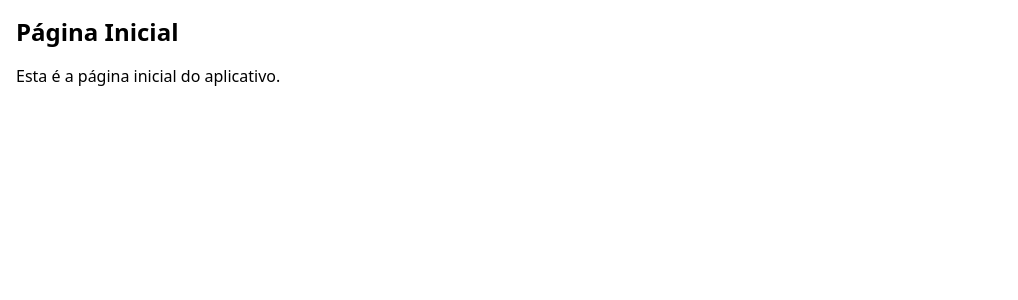
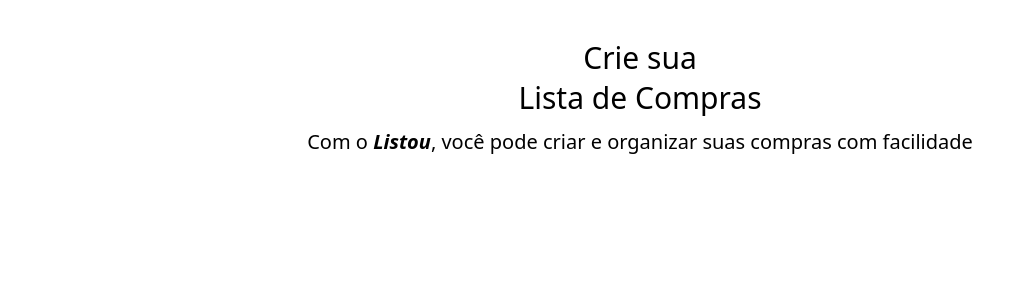
Before and after one commit to ebagabee/listou-frontend-app, a Vue app: page / in a window 1280 px wide. Shown: the top 300 px of the page, without its empty margins (0-1018 px from the left). Built offline with nearby package versions, Linux system fonts and the light colour scheme.

Commit message:
setup: inicia get started

```diff
--- a/src/views/onboarding/GetStarted.vue
+++ b/src/views/onboarding/GetStarted.vue
@@ -1,7 +1,12 @@
 <template>
-  <div class="p-4">
-    <h1 class="text-2xl font-bold mb-4">Página Inicial</h1>
-    <p class="">Esta é a página inicial do aplicativo.</p>
+  <div class="flex flex-col gap-1 justify-center items-center text-3xl p-10">
+    <span class="text-bold">Crie sua</span>
+    <span>Lista de Compras</span>
+
+    <span class="text-xl text-center mt-2"
+      >Com o <span class="font-semibold italic">Listou</span>, você pode criar e
+      organizar suas compras com <span>facilidade</span></span
+    >
   </div>
 </template>
 
```
